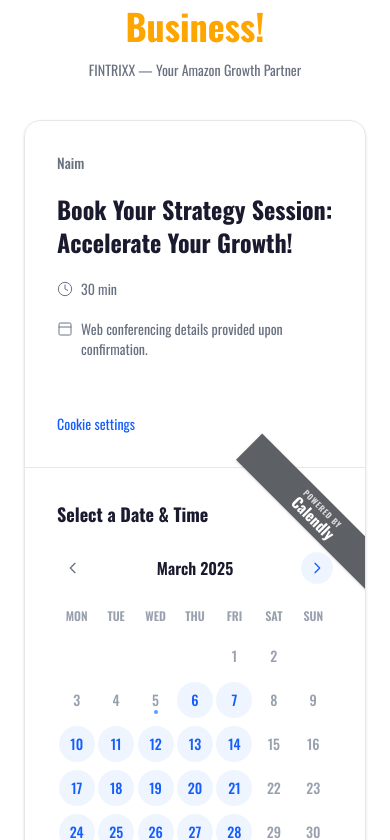
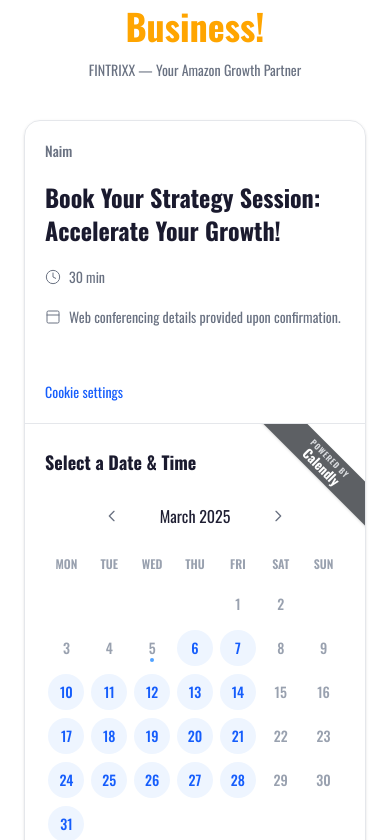
Before and after one commit to omarabir/leadsBridge, a Next.js app: page / in a window 390 px wide. Shown: the part 9044-9884 px from the top of the page. Built offline with nearby package versions, Linux system fonts and the light colour scheme.

Commit message:
fixed some design issues

```diff
--- a/src/components/home/ContactUs.jsx
+++ b/src/components/home/ContactUs.jsx
@@ -42,7 +42,7 @@
         </p>
 
         <div className="border border-gray-200 rounded-2xl overflow-hidden shadow-sm flex flex-col lg:flex-row">
-          <div className="lg:w-2/5 p-8 flex flex-col gap-5 border-b lg:border-b-0 lg:border-r border-gray-200">
+          <div className="lg:w-2/5 p-5 sm:p-8 flex flex-col gap-5 border-b lg:border-b-0 lg:border-r border-gray-200">
             <p className="text-gray-500 text-sm font-medium">Naim</p>
             <h3 className="text-[#1a1a2e] text-2xl font-extrabold leading-snug">
               Book Your Strategy Session: Accelerate Your Growth!
@@ -84,22 +84,22 @@
             </div>
           </div>
 
-          <div className="lg:w-3/5 p-8 relative">
-            <div className="absolute top-7 -right-12 w-48 bg-[#5d6064] text-center transform rotate-45 py-1.5 shadow-sm">
+          <div className="lg:w-3/5 p-5 md:p-8 relative overflow-hidden">
+            <div className="absolute top-6 -right-14 sm:top-7 sm:-right-12 w-48 bg-[#5d6064] text-center transform rotate-45 py-1 sm:py-1.5 shadow-sm">
               <div className="text-[8px] font-bold tracking-widest text-[#d8dadd] uppercase leading-none mb-0.5">
                 Powered by
               </div>
-              <div className="text-[15px] font-bold text-white leading-none">
+              <div className="text-[13px] sm:text-[15px] font-bold text-white leading-none">
                 Calendly
               </div>
             </div>
 
-            <h4 className="text-[#1a1a2e] font-bold text-lg mb-6">
+            <h4 className="text-[#1a1a2e] font-bold text-lg mb-6 mt-1 sm:mt-0">
               Select a Date &amp; Time
             </h4>
 
-            <div className="flex items-center justify-between mb-5">
-              <button className="w-8 h-8 flex items-center justify-center rounded-full hover:bg-[#eef5ff] text-gray-500">
+            <div className="flex items-center justify-center gap-8 mb-5">
+              <button className="w-8 h-8 flex items-center justify-center rounded-full hover:bg-[#eef5ff] hover:text-blue-600 text-gray-500">
                 <svg
                   className="w-4 h-4"
                   fill="none"
@@ -114,10 +114,10 @@
                   />
                 </svg>
               </button>
-              <span className="font-semibold text-[#1a1a2e] text-base">
+              <span className=" text-[#1f1f33] text-base">
                 March 2025
               </span>
-              <button className="w-8 h-8 flex items-center justify-center rounded-full bg-[#eef5ff] text-blue-600">
+              <button className="w-8 h-8 flex items-center justify-center rounded-full text-gray-500 hover:bg-[#eef5ff] hover:text-blue-600">
                 <svg
                   className="w-4 h-4"
                   fill="none"
```
